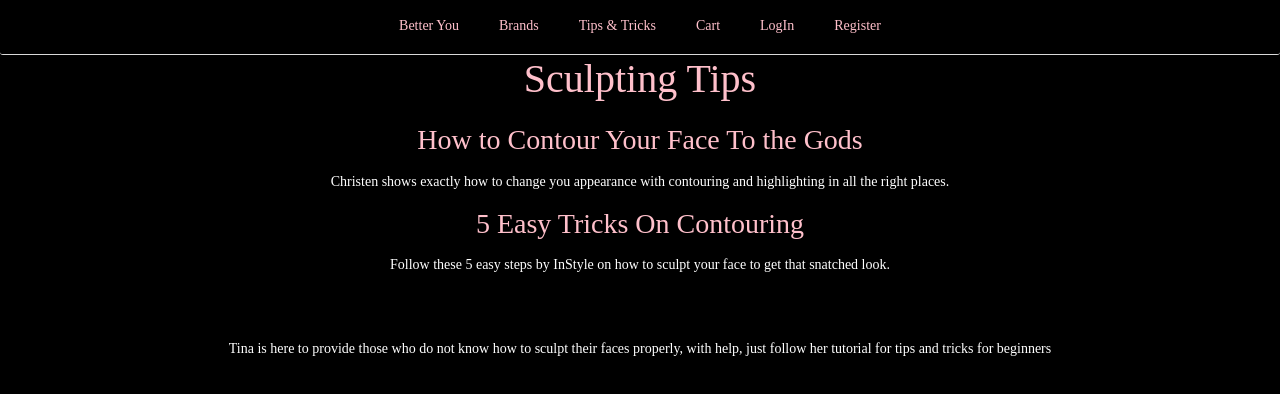
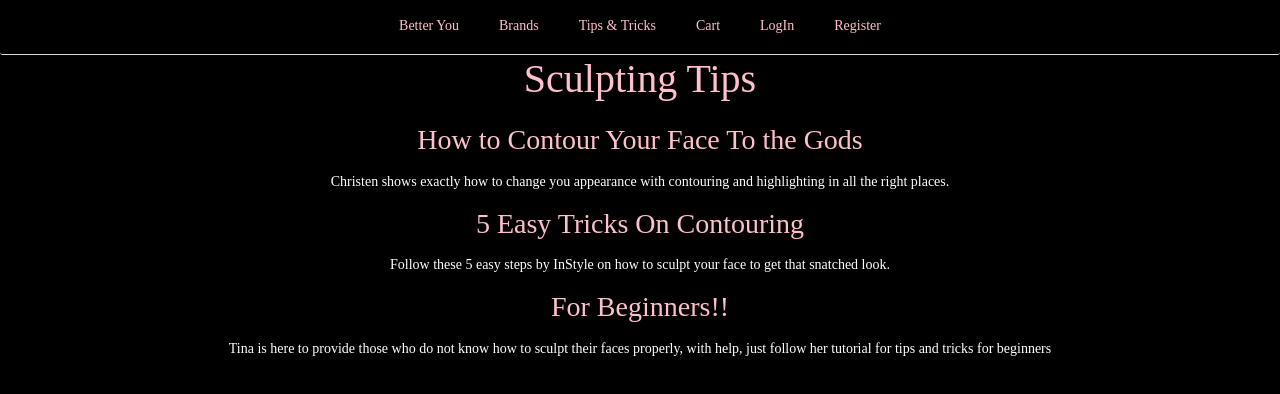
Before and after one commit to AdamVarden/BetterYou, a React (Create React App) app: page /sculptingtips in a window 1280 px wide. Shown: the top 394 px of the page. Built offline with nearby package versions, Linux system fonts and the light colour scheme.

Commit message:
Edited SculptingTips css bug

```diff
--- a/src/Components/sculptingtips.js
+++ b/src/Components/sculptingtips.js
@@ -47,7 +47,7 @@ class SculptingTips extends React.Component {
                onReady={this.videoOnReady}
                />
                <p>
-               <h3>For Beginners!!</h3>
+               <h3 className = "titles">For Beginners!!</h3>
                Tina is here to provide those who do not know how to sculpt their faces properly, with
                  help, just follow her tutorial for tips and tricks for beginners
                </p>
```
